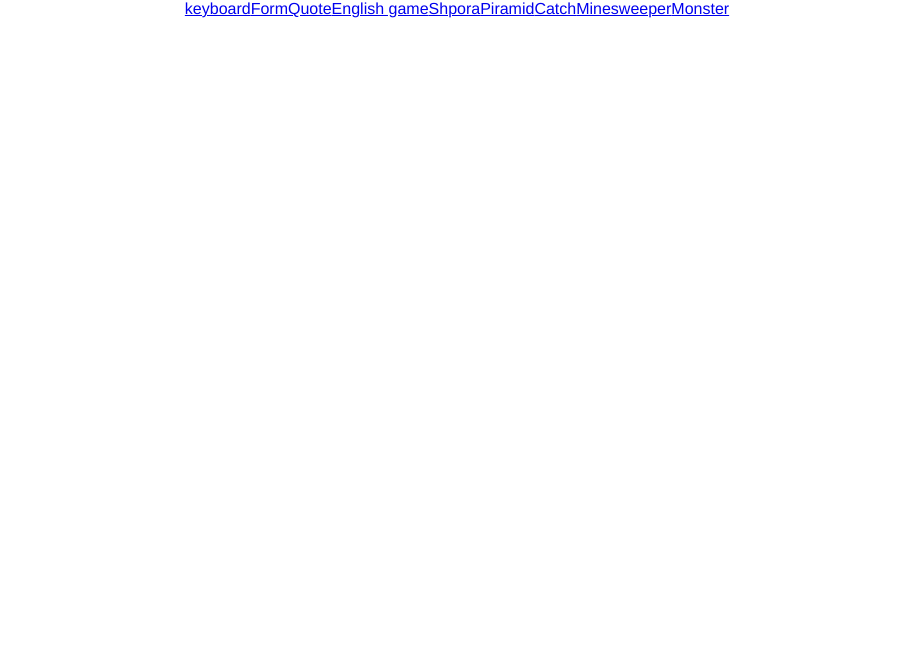
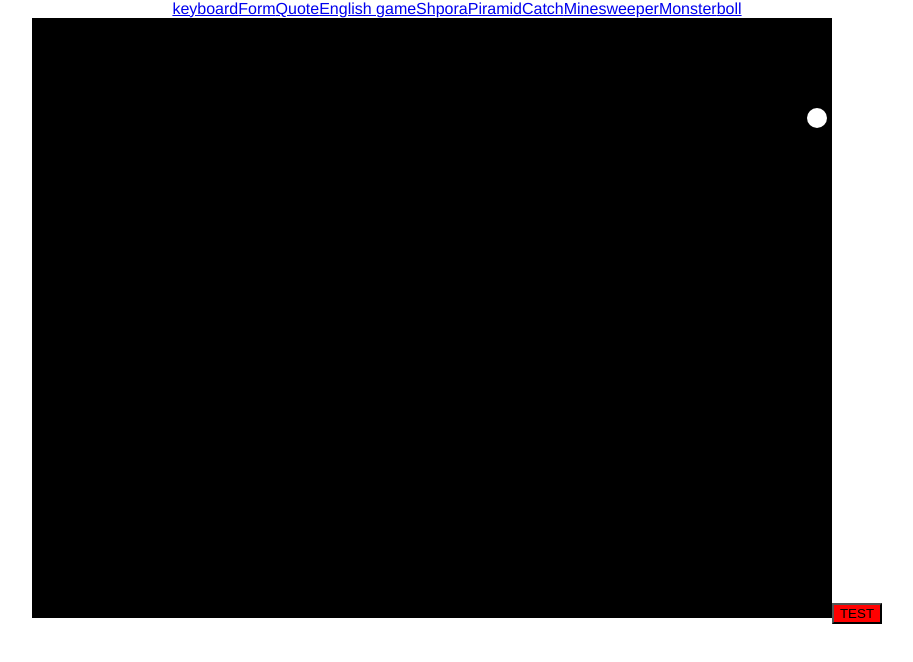
Before and after one commit to zhyrik/Vue-projects, a Vue app: page /boll in a window 1280 px wide. Shown: the top 662 px of the page, without its empty margins (183-1096 px from the left). Built offline with nearby package versions, Linux system fonts and the light colour scheme.

Commit message:
start canvas

```diff
--- a/src/App.vue
+++ b/src/App.vue
@@ -9,6 +9,7 @@
     <router-link :to="'/catch'">Catch</router-link>
     <router-link :to="'/minesweeper'">Minesweeper</router-link>
     <router-link :to="'/monster'">Monster</router-link>
+    <router-link :to="'/boll'">boll</router-link>
 
     <router-view/>
 
--- a/src/components/HelloWorld.vue
+++ b/src/components/HelloWorld.vue
@@ -9,6 +9,7 @@
     <router-link :to="'/catch'">Catch</router-link>
     <router-link :to="'/minesweeper'">Minesweeper</router-link>
     <router-link :to="'/monster'">Monster</router-link>
+    <router-link :to="'/boll'">boll</router-link>
   </div>
 </template>
 
--- /dev/null
+++ b/src/components/games/bollGame/BollGame.vue
@@ -0,0 +1,44 @@
+<template>
+  <div>
+    <canvas id="gameCanvas" width="800" height="600" ref="gameCanvas"></canvas>
+    <button>TEST</button>
+  </div>
+</template>
+
+<script>
+export default {
+  data () {
+    return {
+    }
+  },
+  computed: {
+  },
+  mounted () {
+    const canvas = this.$refs.gameCanvas
+    const canvasContext = canvas.getContext('2d')
+    const framesPerSecond = 30
+    let ballSpeadX = 5
+    let ballX = 75
+
+    setInterval(updateAll, 1000 / framesPerSecond)
+    function updateAll () {
+      ballX +=ballSpeadX
+      if (ballX > canvas.width || ballX < 0) { ballSpeadX *= -1 }
+
+      canvasContext.fillStyle = 'black'
+      canvasContext.fillRect(0, 0, canvas.width, canvas.height)
+
+      canvasContext.fillStyle = 'white'
+      canvasContext.beginPath()
+      canvasContext.arc(ballX, 100, 10, 0, Math.PI * 2, true)
+      canvasContext.fill()
+    }
+  }
+}
+</script>
+
+<style scoped>
+button{
+  background: red;
+}
+</style>
--- a/src/router/index.js
+++ b/src/router/index.js
@@ -14,6 +14,7 @@ import Keyboard from '@/components/keyboard/Typing'
 import English from '@/components/english/Main'
 import Catch from '@/components/games/catch/Main'
 import Piramid from '@/components/games/piramid/Logik'
+import BollGame from '@/components/games/bollGame/BollGame'
 
 Vue.use(Router)
 
@@ -77,6 +78,11 @@ export default new Router({
       path: '/piramid',
       name: 'Piramid',
       component: Piramid
+    },
+    {
+      path: '/boll',
+      name: 'BollGame',
+      component: BollGame
     }
   ],
   mode: 'history'
```
